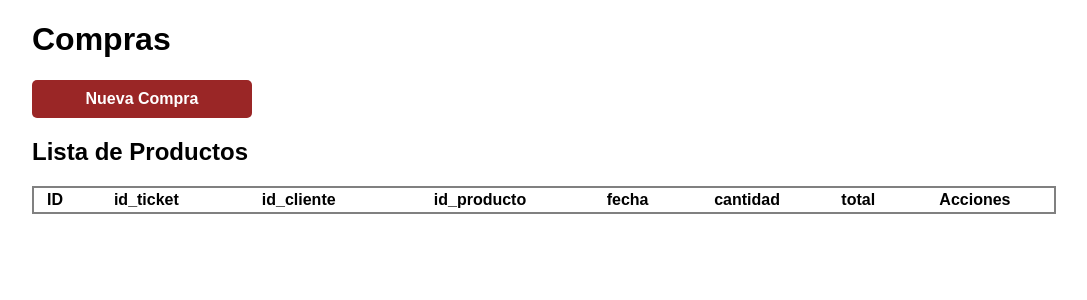
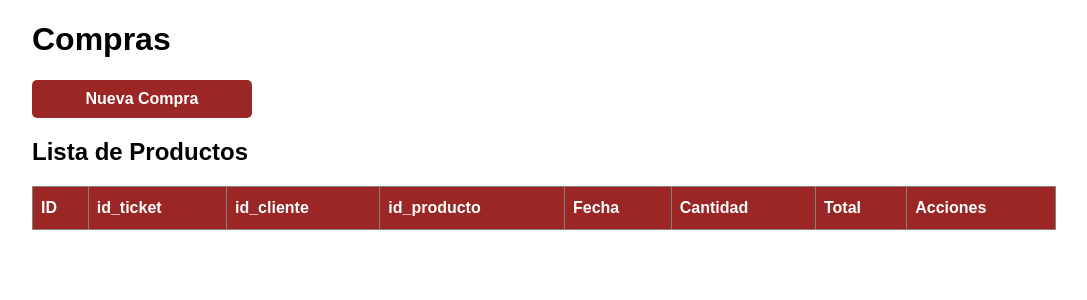
Before and after one commit to Eduardo188s/Abarrotes_Maiker, a Flask app: page /compra/ in a window 1280 px wide. Shown: the part 62-362 px from the top of the page, without its empty margins (96-1183 px from the left). Run offline with Flask 3, Linux system fonts and the light colour scheme; data that the repository does not hold is empty.

Commit message:
Mas estilos

```diff
--- a/app/static/css/styles.css
+++ b/app/static/css/styles.css
@@ -61,11 +61,7 @@ nav li a:hover {
     margin: 0 auto;
 }
 /*Tablas*/
-table {
-    width: 100%;
-    border: 2px solid gray;
-    font-size: 16px;
-  }
+
 /*Producto*/
 #producto {
     font-family: Arial, Helvetica, sans-serif;
@@ -84,7 +80,81 @@ table {
 
   #producto tr:hover {background-color: #ebcaca;}
 
-  #producto th, #cliente {
+  #producto th {
+    padding-top: 12px;
+    padding-bottom: 12px;
+    text-align: left;
+    background-color: rgb(154, 38, 38);
+    color: white;
+  }
+  /*Cliente*/
+  #cliente {
+    font-family: Arial, Helvetica, sans-serif;
+    border-collapse: collapse;
+    width: 100%;
+  }
+  #cliente  td, #cliente th {
+    border: 1px solid gray;
+    padding: 8px;
+  }
+  #cliente td {
+    border: 1px solid gray;
+    padding: 10px;
+  }
+  #cliente tr:nth-child(even){background-color: rgb(209, 209, 209);}
+  #cliente tr:hover {background-color: #ebcaca;}
+
+  #cliente th {
+    padding-top: 12px;
+    padding-bottom: 12px;
+    text-align: left;
+    background-color: rgb(154, 38, 38);
+    color: white;
+  }
+  /*Proveedor*/
+  #proveedor {
+    font-family: Arial, Helvetica, sans-serif;
+    border-collapse: collapse;
+    width: 100%;
+  }
+  #proveedor  td, #proveedor th {
+    border: 1px solid gray;
+    padding: 8px;
+  }
+  #producto td {
+    border: 1px solid gray;
+    padding: 10px;
+  }
+  #provedor tr:nth-child(even){background-color: rgb(209, 209, 209);}
+
+  #producto tr:hover {background-color: #ebcaca;}
+
+  #proveedor th {
+    padding-top: 12px;
+    padding-bottom: 12px;
+    text-align: left;
+    background-color: rgb(154, 38, 38);
+    color: white;
+  }
+  /*Compra*/
+  #compra {
+    font-family: Arial, Helvetica, sans-serif;
+    border-collapse: collapse;
+    width: 100%;
+  }
+  #compra  td, #compra th {
+    border: 1px solid gray;
+    padding: 8px;
+  }
+  #compra td {
+    border: 1px solid gray;
+    padding: 10px;
+  }
+  #compra tr:nth-child(even){background-color: rgb(209, 209, 209);}
+
+  #compra tr:hover {background-color: #ebcaca;}
+
+  #compra th {
     padding-top: 12px;
     padding-bottom: 12px;
     text-align: left;
--- a/app/templates/compra/compra.html
+++ b/app/templates/compra/compra.html
@@ -15,9 +15,9 @@ Compras
                 <th>id_ticket</th>
                 <th>id_cliente</th>
                 <th>id_producto</th>
-                <th>fecha</th>
-                <th>cantidad</th>
-                <th>total</th>
+                <th>Fecha</th>
+                <th>Cantidad</th>
+                <th>Total</th>
                 <th>Acciones</th>
             </tr>
         </thead>
--- a/app/templates/home/home.html
+++ b/app/templates/home/home.html
@@ -60,6 +60,6 @@
 
 </body>
 
-<img src="img/tienda.jpg" alt="wqdwqd">
+<img src="tienda.jpg" alt="wqdwqd">
 <p>Autor: {{ name }}</p>
 {% endblock %}
```
